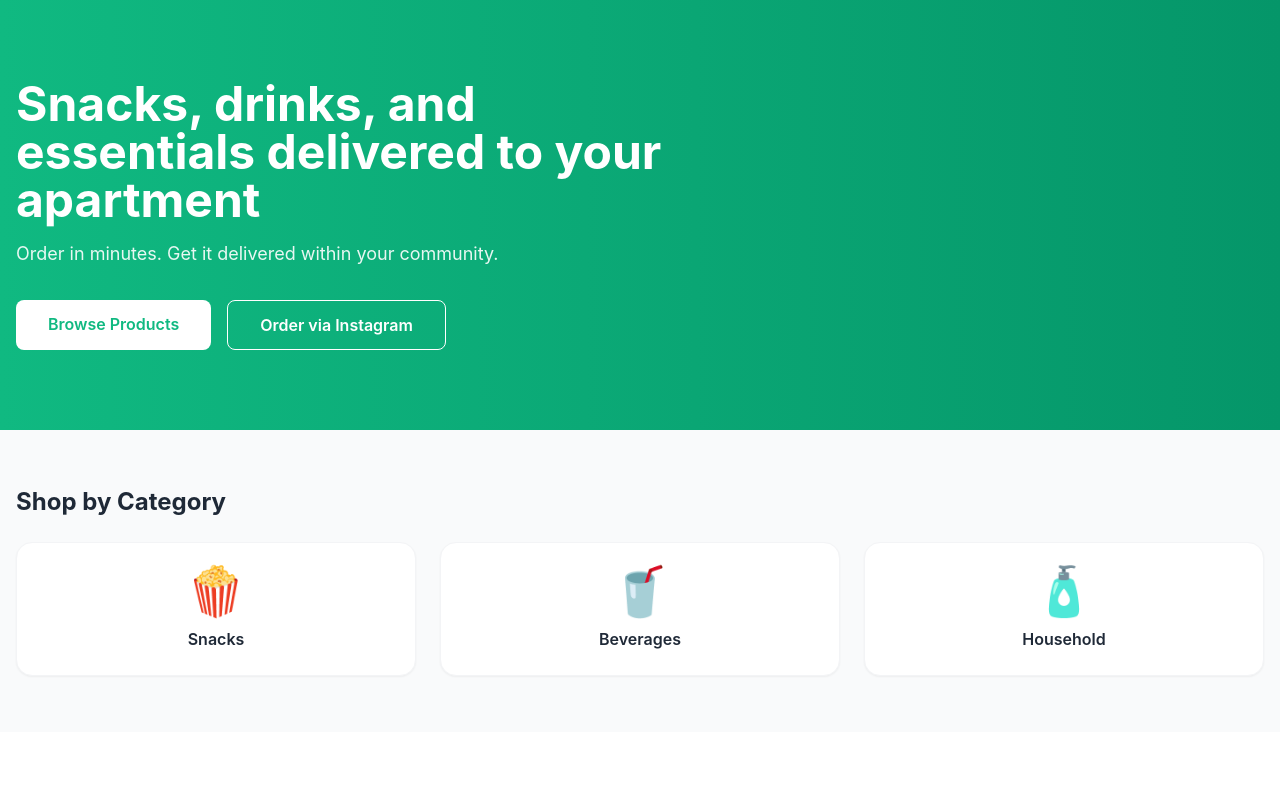
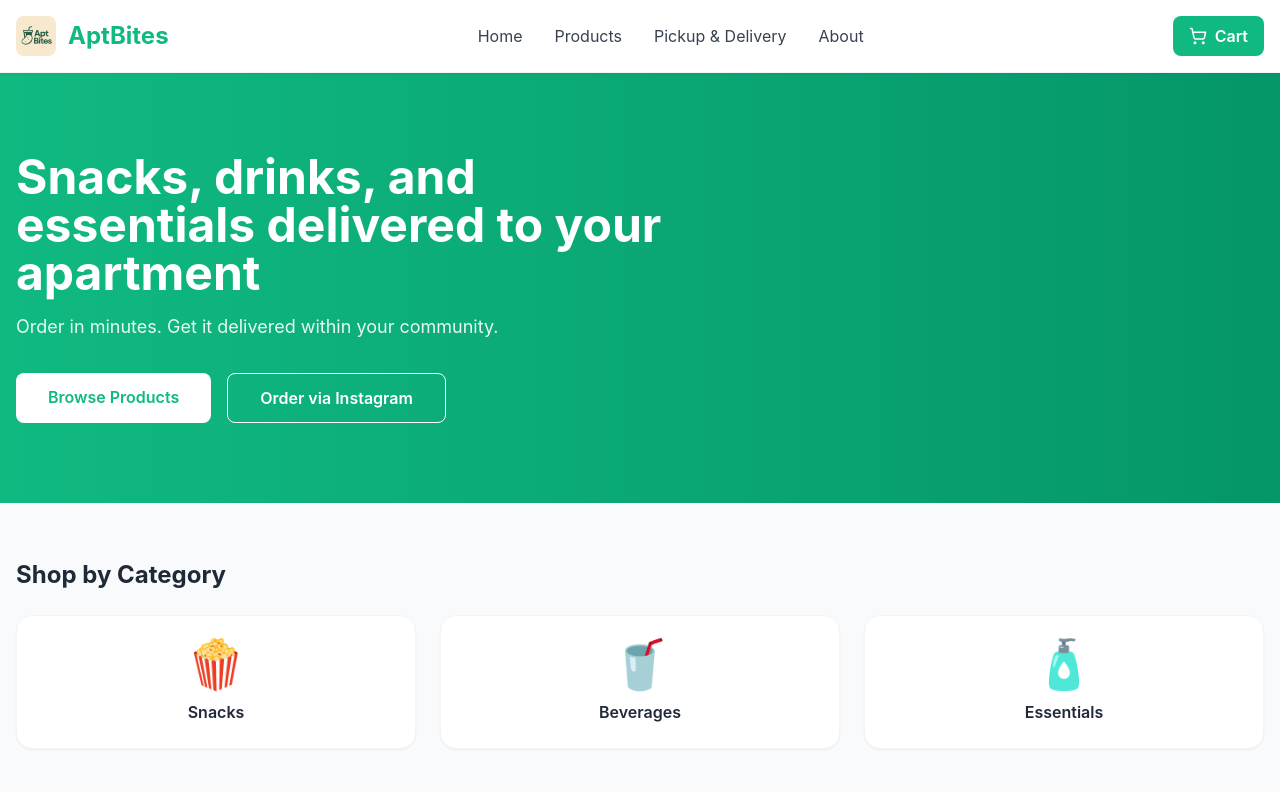
Before and after one commit to Anumallareddy/aptbites, a Next.js app: page / in a window 1280 px wide. Shown: the top 792 px of the page. Built offline with nearby package versions, Linux system fonts and the light colour scheme; no server answers; the database is empty.

Commit message:
SEO + routing fixes: add metadata, OG image, sitemap, robots, fix category slugs, restore header

```diff
--- a/src/app/admin/page.tsx
+++ b/src/app/admin/page.tsx
@@ -3,7 +3,7 @@
 import { useEffect, useState } from 'react'
 import { supabase } from '@/lib/supabase/client'
 
-type Category = 'Snacks' | 'Beverages' | 'Household'
+type Category = 'Snacks' | 'Beverages' | 'Essentials'
 
 type AdminProduct = {
   id: number
@@ -422,7 +422,7 @@ export default function AdminDashboard() {
               >
                 <option value="Snacks">Snacks</option>
                 <option value="Beverages">Beverages</option>
-                <option value="Household">Household</option>
+                <option value="Essentials">Essentials</option>
               </select>
             </div>
 
--- a/src/app/categories/[slug]/page.tsx
+++ b/src/app/categories/[slug]/page.tsx
@@ -4,7 +4,14 @@ import { useParams } from 'next/navigation'
 import ProductGrid from '@/components/product/ProductGrid'
 import Link from 'next/link'
 
-const categoryInfo: Record<string, { name: string; icon: string; description: string }> = {
+const categoryInfo: Record<
+  string,
+  {
+    name: string
+    icon: string
+    description: string
+  }
+> = {
   snacks: {
     name: 'Snacks',
     icon: '🍿',
@@ -15,8 +22,15 @@ const categoryInfo: Record<string, { name: string; icon: string; description: st
     icon: '🥤',
     description: 'Cold drinks, juices, water, and more.',
   },
-  household: {
-    name: 'Household',
+  essentials: {
+    name: 'Essentials',
+    icon: '🧴',
+    description: 'Everyday essentials for cleaning, care, and convenience.',
+  },
+
+  // optional alias so old /categories/Essentials also works
+  Essentials: {
+    name: 'Essentials',
     icon: '🧴',
     description: 'Everyday essentials for cleaning, care, and convenience.',
   },
--- a/src/app/layout.tsx
+++ b/src/app/layout.tsx
@@ -1,6 +1,7 @@
 import type { Metadata } from 'next'
 import './globals.css'
 import { CartProvider } from '@/context/CartContext'
+import Header from '@/components/layout/Header'
 
 export const metadata: Metadata = {
   metadataBase: new URL('https://www.aptbites.com'),
@@ -75,7 +76,10 @@ export default function RootLayout({
   return (
     <html lang="en">
       <body>
-        <CartProvider>{children}</CartProvider>
+        <CartProvider>
+          <Header />
+          <main>{children}</main>
+        </CartProvider>
       </body>
     </html>
   )
--- a/src/app/pickup-delivery/page.tsx
+++ b/src/app/pickup-delivery/page.tsx
@@ -66,7 +66,7 @@ export default function PickupDeliveryPage() {
             <h3 className="mb-3 text-xl font-bold text-gray-800">Best for</h3>
             <div className="space-y-2 text-gray-700">
               <p>Snacks and drinks</p>
-              <p>Household essentials</p>
+              <p>Essentials essentials</p>
               <p>Small grocery orders</p>
               <p>Quick errands</p>
             </div>
--- a/src/app/products/page.tsx
+++ b/src/app/products/page.tsx
@@ -37,7 +37,7 @@ export default function ProductsPage() {
                 <option value="">All Categories</option>
                 <option value="Snacks">Snacks</option>
                 <option value="Beverages">Beverages</option>
-                <option value="Household">Household</option>
+                <option value="Essentials">Essentials</option>
               </select>
             </div>
 
--- a/src/components/home/CategorySection.tsx
+++ b/src/components/home/CategorySection.tsx
@@ -3,7 +3,7 @@ import Link from 'next/link'
 const categories = [
   { id: 1, name: 'Snacks', icon: '🍿', slug: 'snacks' },
   { id: 2, name: 'Beverages', icon: '🥤', slug: 'beverages' },
-  { id: 3, name: 'Household', icon: '🧴', slug: 'household' },
+  { id: 3, name: 'Essentials', icon: '🧴', slug: 'Essentials' },
 ]
 
 export default function CategorySection() {
--- a/src/types/index.ts
+++ b/src/types/index.ts
@@ -2,7 +2,7 @@ export interface Product {
   id: number
   name: string
   price: number
-  category: 'Snacks' | 'Beverages' | 'Household'
+  category: 'Snacks' | 'Beverages' | 'Essentials'
   image: string
   rating: number
   description?: string
@@ -15,7 +15,7 @@ export interface CartItem {
   name: string
   price: number
   image: string
-  category?: 'Snacks' | 'Beverages' | 'Household'
+  category?: 'Snacks' | 'Beverages' | 'Essentials'
 }
 
 export interface CartContextType {
```
Also changed, not shown: src/app/categories/[slug]/layout.tsx (renamed from src/app/categories/layout.tsx).
